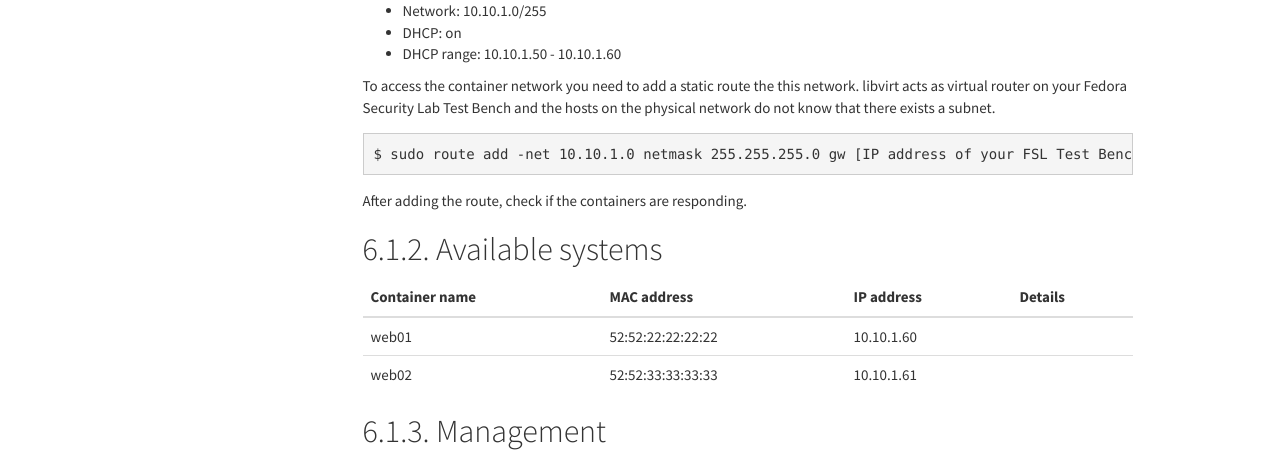
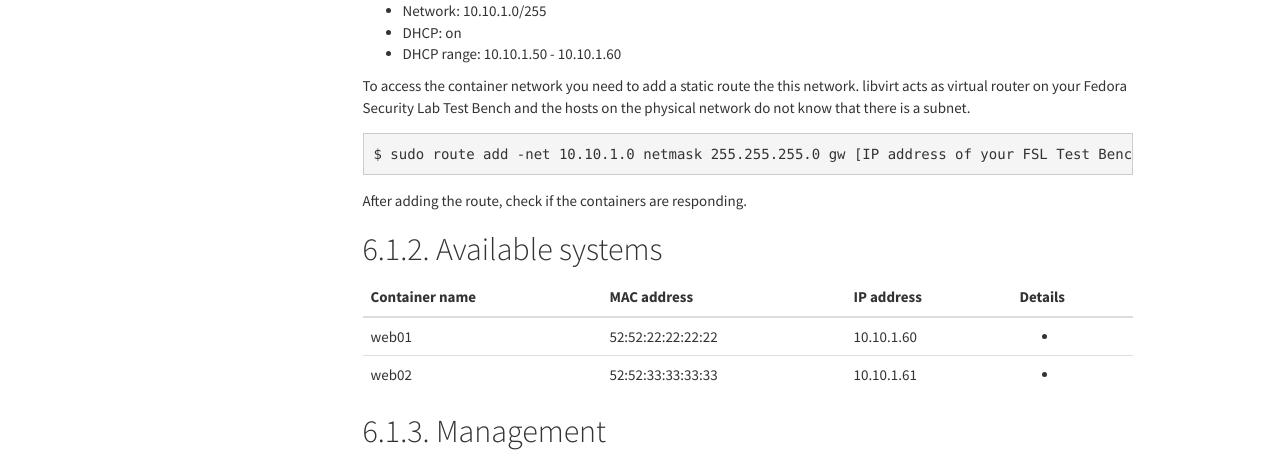
Before and after one commit to fabaff/fsl-test-bench, a Sphinx documentation site: the page built from docs/machines/containers.rst, in a window 1280 px wide and 900 px high. Shown: the part 404-867 px from the top of the window. Built offline with Sphinx 7.4.7, drawn with Linux system fonts in a browser that asks for light colours; formulas are drawn with MathJax 3.

Commit message:
update table

```diff
--- a/docs/machines/containers.rst
+++ b/docs/machines/containers.rst
@@ -28,7 +28,7 @@ is needed.
 
 To access the container network you need to add a static route the this network.
 libvirt acts as virtual router on your Fedora Security Lab Test Bench and the
-hosts on the physical network do not know that there exists a subnet. ::
+hosts on the physical network do not know that there is a subnet. ::
 
     $ sudo route add -net 10.10.1.0 netmask 255.255.255.0 gw [IP address of your FSL Test Bench] dev [Interface]
 
@@ -37,13 +37,13 @@ After adding the route, check if the containers are responding.
 Available systems
 -----------------
 
-+----------------+-------------------+--------------+----------+
-| Container name | MAC address       | IP address   | Details  |
-+================+===================+==============+==========+
-| web01          | 52:52:22:22:22:22 | 10.10.1.60   |          |
-+----------------+-------------------+--------------+----------+
-| web02          | 52:52:33:33:33:33 | 10.10.1.61   |          |
-+----------------+-------------------+--------------+----------+
++----------------+-------------------+--------------+-------------------------+
+| Container name | MAC address       | IP address   | Details                 |
++================+===================+==============+=========================+
+| web01          | 52:52:22:22:22:22 | 10.10.1.60   | -                       |
++----------------+-------------------+--------------+-------------------------+
+| web02          | 52:52:33:33:33:33 | 10.10.1.61   | -                       |
++----------------+-------------------+--------------+-------------------------+
 
 
 Management
```
